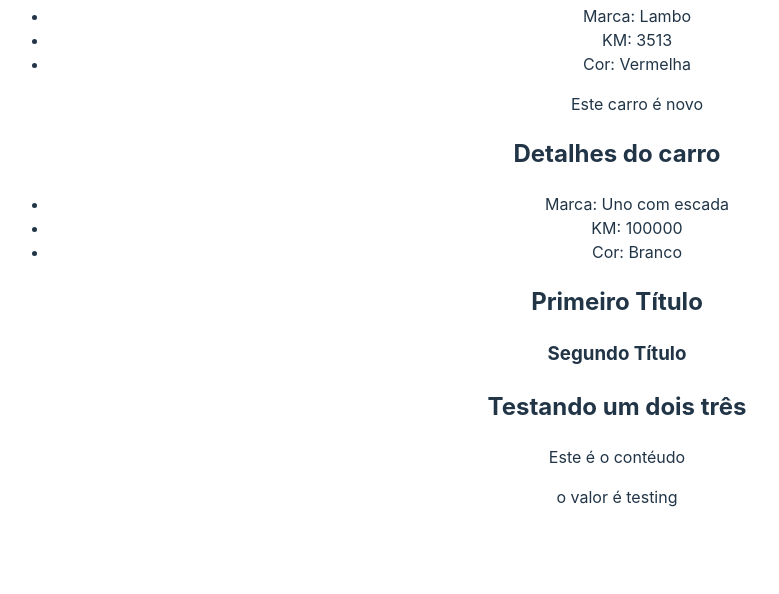
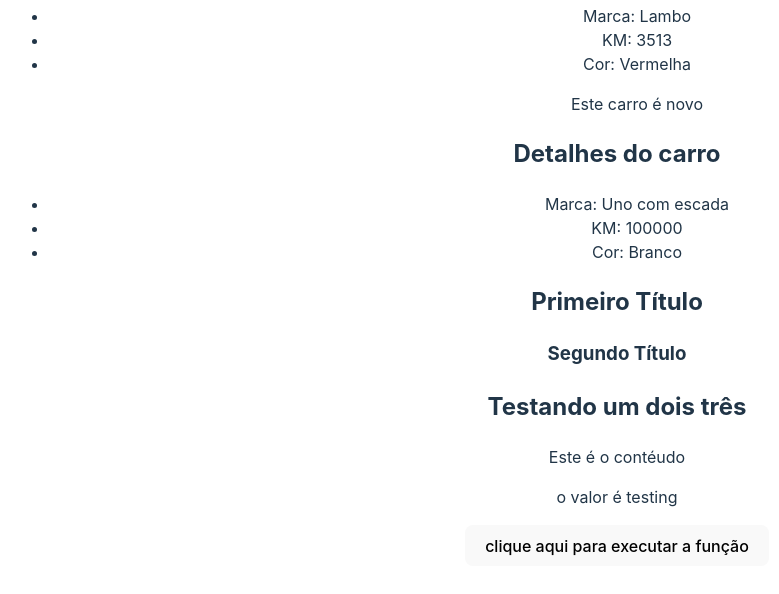
Before and after one commit to Paulohenriquesp/fundamentos-react, a React app in the folder 2_AVANCANDO_EM_REACT/avancando-react/: page / in a window 1280 px wide. Shown: the part 2950-3544 px from the top of the page, without its empty margins (23-802 px from the left). Built offline with nearby package versions, Linux system fonts and the light colour scheme; the HTML template or start-up script is replaced by a standard one.

Commit message:
feat: passando function de pai para filho atraves de props

```diff
--- a/2_AVANCANDO_EM_REACT/avancando-react/src/App.jsx
+++ b/2_AVANCANDO_EM_REACT/avancando-react/src/App.jsx
@@ -9,6 +9,7 @@ import ShowUserName from "./componentes/showUserName";
 import CarDetails from "./componentes/CarDetails";
 import Fragment from "./componentes/fragment";
 import Container from "./componentes/Container";
+import ExecuteFunction from "./componentes/ExecuteFunction";
 
 function App() {
   const [userName] = useState("Eduardo Paes Silva Moraes");
@@ -18,24 +19,27 @@ function App() {
       brand: "Ferrari",
       color: "Vermelha",
       newCar: true,
-      km: 0
+      km: 0,
     },
     {
       id: 2,
       brand: "Lambo",
       color: "Vermelha",
       newCar: true,
-      km: 3513
+      km: 3513,
     },
     {
       id: 3,
       brand: "Uno com escada",
       color: "Branco",
       newCar: false,
-      km: 100000
+      km: 100000,
     },
   ];
 
+  function showMessage() {
+    console.log("Evento do componente pai!");
+  }
   return (
     <div className="app">
       <div>AVANÇANDO EM REACT</div>
@@ -60,16 +64,19 @@ function App() {
       {cars.map((car) => (
         // eslint-disable-next-line react/jsx-key
         <CarDetails
-        brand={car.brand}
-        color={car.color}
-        km={car.km}
-        newCar={car.newCar}
+          key={car.id}
+          brand={car.brand}
+          color={car.color}
+          km={car.km}
+          newCar={car.newCar}
         />
       ))}
       <Fragment propFragment="teste" />
       <Container myValue="testing">
         <p>Este é o contéudo</p>
       </Container>
+      {/* executar função */}
+      <ExecuteFunction myFunction={showMessage} />
     </div>
   );
 }
--- /dev/null
+++ b/2_AVANCANDO_EM_REACT/avancando-react/src/componentes/ExecuteFunction.jsx
@@ -0,0 +1,12 @@
+
+const ExecuteFunction = ({myFunction}) => {
+  return (
+    <div>
+        <button onClick={myFunction}>
+            clique aqui para executar a função
+        </button>
+    </div>
+  )
+}
+
+export default ExecuteFunction
```
